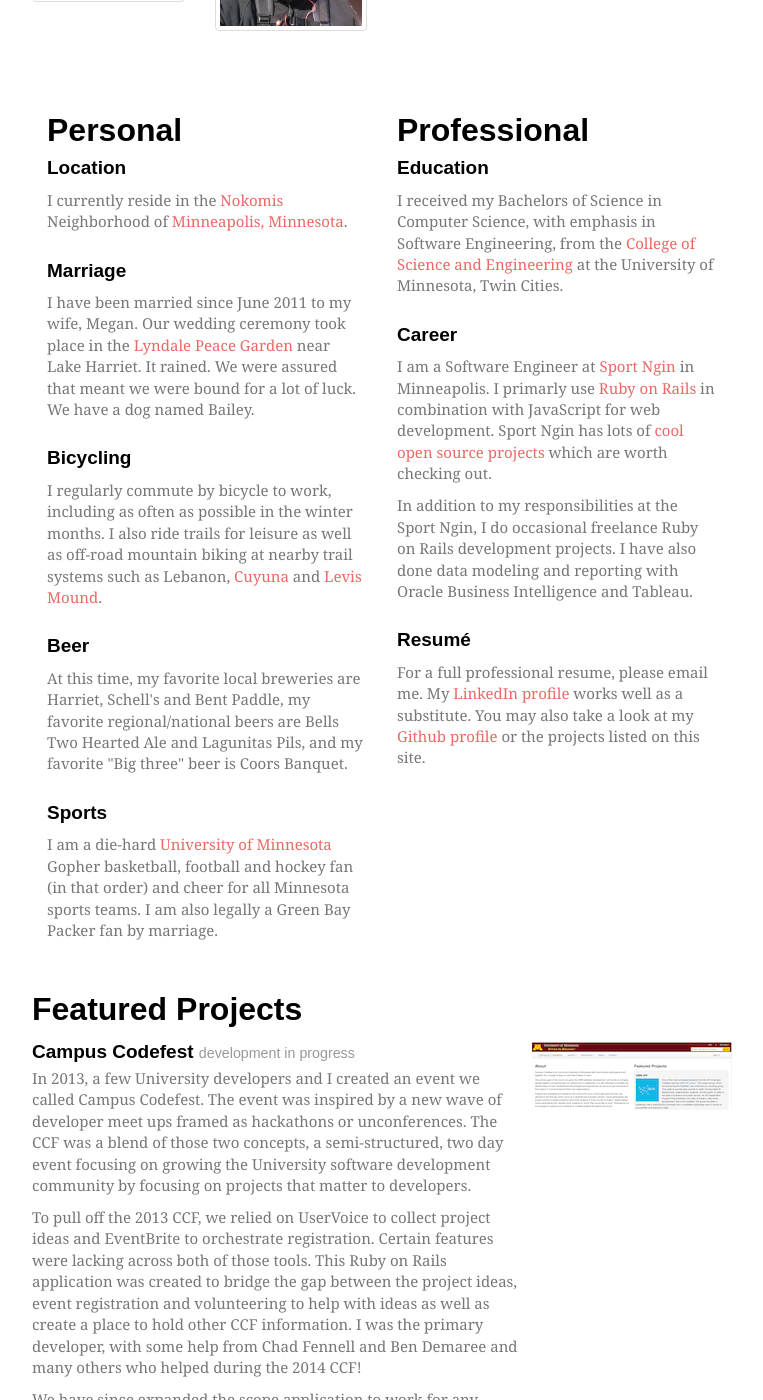
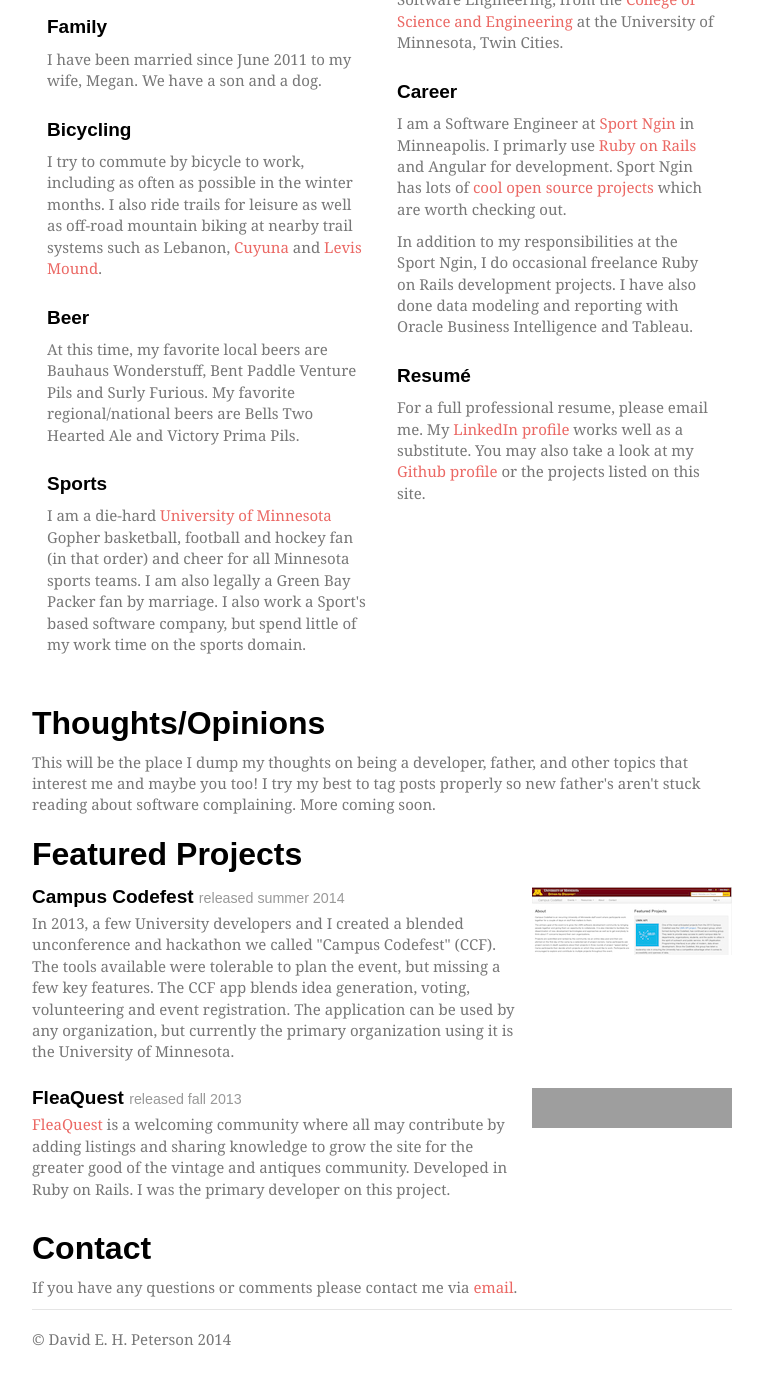
Before and after one commit to pete2786/pete2786.github.io, a Jekyll site: the page index.html, which Jekyll copies as it is, in a window 1280 px wide and 1400 px high, scrolled down 647 px. Shown: the whole window, without its empty margins (258-1021 px from the left). Built offline with Jekyll 4.4.1, drawn with Linux system fonts in a browser that asks for light colours; nearby versions of some CDN libraries; some web fonts are replaced; some of the changed text lies outside the part shown; grey boxes are pictures that could not be loaded.

Commit message:
Updated shit.

```diff
--- a/index.html
+++ b/index.html
@@ -25,6 +25,7 @@
         <ul class="nav nav-pills pull-right">
           <li class="active"><a href="#">Home</a></li>
           <li><a href="#about" class="smooth">About</a></li>
+          <li><a href="#thoughts" class="smooth">Thoughts</a></li>
           <li><a href="#projects" class="smooth">Projects</a></li>
           <li><a href="#contact" class="smooth">Contact</a></li>
         </ul>
@@ -33,30 +34,7 @@
 
       <div class="jumbotron">
         <h1>Welcome</h1>
-        <p class="lead">Thanks for visiting. Most people call me Dave or by my initials, DP. I am a husband, family member, software engineer, bicyclist, outdoorsmen, dog owner, sports fan, beard enthusiast, beer enthusiast, boat owner and Minnesotan.</p>
-      </div>
-
-      <div class="row">
-        <div class="col-xs-6 col-md-3">
-          <a href="images/duluth.jpg" class="thumbnail">
-            <img src="images/duluth.jpg" alt="Hanging out near the Enger tower in Duluth with Megan.">
-          </a>
-        </div>
-        <div class="col-xs-6 col-md-3">
-          <a href="images/frosted.jpg" class="thumbnail">
-            <img src="images/frosted.jpg" alt="A minor equipment malfunction biking at -8F.">
-          </a>
-        </div>
-        <div class="col-xs-6 col-md-3">
-          <a href="images/bailey.jpg" class="thumbnail">
-            <img src="images/bailey.jpg" alt="My dog, Bailey, aka the Beast.">
-          </a>
-        </div>
-        <div class="col-xs-6 col-md-3">
-          <a href="images/levis_mtb.jpg" class="thumbnail">
-            <img src="images/levis_mtb.jpg" alt="Mountain biking at Levis Mound near Hatfield, WI.">
-          </a>
-        </div>
+        <p class="lead">Thanks for visiting. Most people call me Dave or by my initials, DP. I am a husband, father, software engineer, bicyclist, outdoorsmen, sports fan, beer enthusiast, boat owner and Minnesotan.</p>
       </div>
 
       <div class="row marketing">
@@ -67,24 +45,24 @@
             I currently reside in the <a href="http://en.wikipedia.org/wiki/Nokomis,_Minneapolis">Nokomis</a> Neighborhood of <a href="http://en.wikipedia.org/wiki/Minneapolis">Minneapolis, Minnesota</a>.
           </p>
 
-          <h4>Marriage</h4>
+          <h4>Family</h4>
           <p>
-            I have been married since June 2011 to my wife, Megan. Our wedding ceremony took place in the <a href="http://minneapolisparks.org/default.asp?PageID=4&parkid=349">Lyndale Peace Garden</a> near Lake Harriet. It rained. We were assured that meant we were bound for a lot of luck. We have a dog named Bailey.
+            I have been married since June 2011 to my wife, Megan. We have a son and a dog.
           </p>
 
           <h4>Bicycling</h4>
           <p>
-            I regularly commute by bicycle to work, including as often as possible in the winter months. I also ride trails for leisure as well as off-road mountain biking at nearby trail systems such as Lebanon, <a href="http://www.dnr.state.mn.us/state_trails/cuyuna_lakes/mtnbiking.html">Cuyuna</a> and <a href="http://www.co.clark.wi.us/index.aspx?NID=228">Levis Mound</a>.
+            I try to commute by bicycle to work, including as often as possible in the winter months. I also ride trails for leisure as well as off-road mountain biking at nearby trail systems such as Lebanon, <a href="http://www.dnr.state.mn.us/state_trails/cuyuna_lakes/mtnbiking.html">Cuyuna</a> and <a href="http://www.co.clark.wi.us/index.aspx?NID=228">Levis Mound</a>.
           </p>
 
           <h4>Beer</h4>
           <p>
-            At this time, my favorite local breweries are Harriet, Schell's and Bent Paddle, my favorite regional/national beers are Bells Two Hearted Ale and Lagunitas Pils, and my favorite "Big three" beer is Coors Banquet.
+            At this time, my favorite local beers are Bauhaus Wonderstuff, Bent Paddle Venture Pils and Surly Furious. My favorite regional/national beers are Bells Two Hearted Ale and Victory Prima Pils.
           </p>
 
           <h4>Sports</h4>
           <p>
-            I am a die-hard <a href="http://www.gophersports.com/">University of Minnesota</a> Gopher basketball, football and hockey fan (in that order) and cheer for all Minnesota sports teams. I am also legally a Green Bay Packer fan by marriage.
+            I am a die-hard <a href="http://www.gophersports.com/">University of Minnesota</a> Gopher basketball, football and hockey fan (in that order) and cheer for all Minnesota sports teams. I am also legally a Green Bay Packer fan by marriage. I also work a Sport's based software company, but spend little of my work time on the sports domain.
           </p>
         </div>
 
@@ -97,7 +75,7 @@
 
           <h4>Career</h4>
           <p>
-            I am a Software Engineer at <a href="http://sportngin.com">Sport Ngin</a> in Minneapolis. I primarly use <a href="http://rubyonrails.org/">Ruby on Rails</a> in combination with JavaScript for web development. Sport Ngin has lots of <a href="https://github.com/sportngin">cool open source projects</a> which are worth checking out.</p>
+            I am a Software Engineer at <a href="http://sportngin.com">Sport Ngin</a> in Minneapolis. I primarly use <a href="http://rubyonrails.org/">Ruby on Rails</a> and Angular for development. Sport Ngin has lots of <a href="https://github.com/sportngin">cool open source projects</a> which are worth checking out.</p>
 
             <p>
               In addition to my responsibilities at the Sport Ngin, I do occasional freelance Ruby on Rails development projects. I have also done data modeling and reporting with Oracle Business Intelligence and Tableau.
@@ -108,41 +86,19 @@
             For a full professional resume, please email me. My <a href="https://www.linkedin.com/pub/david-peterson/32/538/120">LinkedIn profile</a> works well as a substitute. You may also take a look at my <a href="https://github.com/pete2786">Github profile</a> or the projects listed on this site.</p>
         </div>
       </div>
+
+      <h2 id="thoughts">Thoughts/Opinions</h2>
+      <p>This will be the place I dump my thoughts on being a developer, father, and other topics that interest me and maybe you too! I try my best to tag posts properly so new father's aren't stuck reading about software complaining. More coming soon.</p>
+
       <h2 id="projects">Featured Projects</h2>
       <div class="media">
-        <a class="pull-right" href="http://campuscodefest.org">
+        <a class="pull-right" href="http://umn.campuscodefest.org">
           <img class="media-object" src="images/ccf.jpg" width="200px" alt="Campus Codefest">
         </a>
         <div class="media-body">
-          <h4 class="media-heading">Campus Codefest <small>development in progress</small></h4>
-          <p>In 2013, a few University developers and I created an event we called Campus Codefest. The event was inspired by a new wave of developer meet ups framed as hackathons or unconferences. The CCF was a blend of those two concepts, a semi-structured, two day event focusing on growing the University software development community by focusing on projects that matter to developers.
+          <h4 class="media-heading">Campus Codefest <small>released summer 2014</small></h4>
+          <p>In 2013, a few University developers and I created a blended unconference and hackathon we called "Campus Codefest" (CCF). The tools available were tolerable to plan the event, but missing a few key features. The CCF app blends idea generation, voting, volunteering and event registration. The application can be used by any organization, but currently the primary organization using it is the University of Minnesota.
           </p>
-
-          <p>To pull off the 2013 CCF, we relied on UserVoice to collect project ideas and EventBrite to orchestrate registration. Certain features were lacking across both of those tools. This Ruby on Rails application was created to bridge the gap between the project ideas, event registration and volunteering to help with ideas as well as create a place to hold other CCF information. I was the primary developer, with some help from Chad Fennell and Ben Demaree and many others who helped during the 2014 CCF!
-
-          <p>We have since expanded the scope application to work for any organization. We have kept the 'Campus Codefest' name as it is first and foremost for Universities, but any organization could plan and execute their own hackathons with the application. It is an open source project, check it out or contribute! <a href="https://github.com/campuscodefest/ccf">https://github.com/campuscodefest/ccf</a> .</p>
-        </div>
-      </div>
-
-      <div class="media">
-        <a class="pull-right" href="http://apps.oir.umn.edu/peer-comparison">
-          <img class="media-object" src="images/comparison.jpg" width="200px" alt="Comparison Group Generator">
-        </a>
-        <div class="media-body">
-          <h4 class="media-heading">Comparison Group Generator <small>completed in 2013</small></h4>
-          <p><a href="http://apps.oir.umn.edu/peer-comparison">The Comparison group generator</a> is an application meant to help Higher Ed profesionals and those interested in high education to find institutions which are similar to an institution of their choosing. It's main purpose was for aiding in the creation and analysis of Peer/Aspirational comparison groups for institutional bench marking, but it can also be used to help explain the similarities and differences between the over 1,450 not for profit four year institutions of higher education. Developed in Ruby on Rails.</p>
-          <p>
-            A presentation on the application titled "Comparison Shopping: Developing a Web based Application to help Inform the Review and/or Selection of Institutional Comparison Groups." won the Best Overall Presentation award at the <a href="http://s497044000.onlinehome.us/presentations.html">2013 AIRUM Conference</a>.
-        </div>
-      </div>
-
-      <div class="media">
-        <a class="pull-right" href="http://www.oir.umn.edu/student/cohort_flow/report">
-          <img class="media-object" src="images/cohort.jpg" width="200" height="40" alt="FleaQuest" class="vector">
-        </a>
-        <div class="media-body">
-          <h4 class="media-heading">Freshman Cohort Flow <small>completed in 2014</small></h4>
-          <p><a href="http://www.oir.umn.edu/student/cohort_flow/report">The Freshman Cohort Flow</a> is a visualization to show the changes in a cohort of University of Minnesota freshman overtime. The potential outcomes are continuing enrollment, graduating, transferring to another campus or no longer being enrolled. The visualization leverages d3, specifically the Sankey diagram plug-in, which is normally used to visualize energy transfer between processes.</p>
         </div>
       </div>
 
@@ -151,25 +107,9 @@
           <img class="media-object" src="http://fleaquest.com/assets/logo-fleaquest.svg" width="200" height="40" alt="FleaQuest" class="vector">
         </a>
         <div class="media-body">
-          <h4 class="media-heading">FleaQuest <small>completed in 2013</small></h4>
-          <p><a href="http://www.fleaquest.com">FleaQuest</a> is a welcoming community where all may contribute by adding listings and sharing knowledge to grow the site for the greater good of the vintage and antiques community. Developed in Ruby on Rails.</p>
+          <h4 class="media-heading">FleaQuest <small>released fall 2013</small></h4>
+          <p><a href="http://www.fleaquest.com">FleaQuest</a> is a welcoming community where all may contribute by adding listings and sharing knowledge to grow the site for the greater good of the vintage and antiques community. Developed in Ruby on Rails. I was the primary developer on this project.</p>
         </div>
-      </div>
-
-      <div class="media">
-        <a class="pull-right" href="http://apps.oir.umn.edu/campus_codefest">
-          <img class="media-object" src="images/ccf.jpg" width="200px" alt="Campus Codefest">
-        </a>
-        <div class="media-body">
-          <h4 class="media-heading">AAUDE Data Submission <small>development in progress</small></h4>
-          <p>I was the lead developer in collaboration with the <a href="http://aaude.org/">AAU Data Exchange (AAUDE)</a> to build an application which improved their data exchange processes. The application aimed to create an interface for managing meta data about various files which were to be exchanged, as well as providing a platform to validate and exchange the files. This application is not available to non AAUDE members.
-          </p>
-        </div>
-      </div>
-
-      <h2>The Good, the Bad and THE BEAST</h2>
-      <div>
-        <iframe width="560" height="315" src="//www.youtube.com/embed/5eWOLf7mvGU" frameborder="0" allowfullscreen></iframe>
       </div>
 
       <h2 id="contact">Contact</h2>
```
